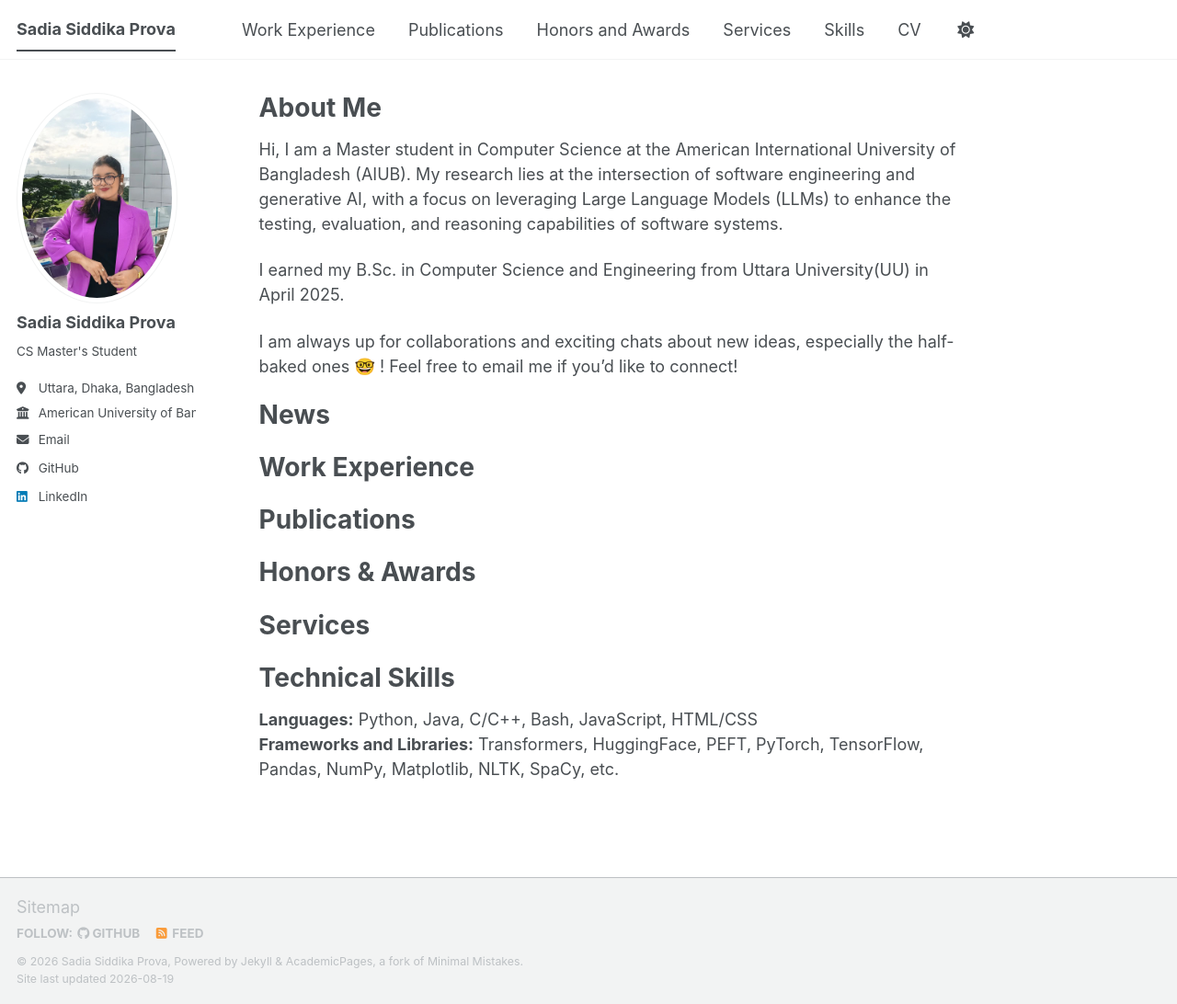
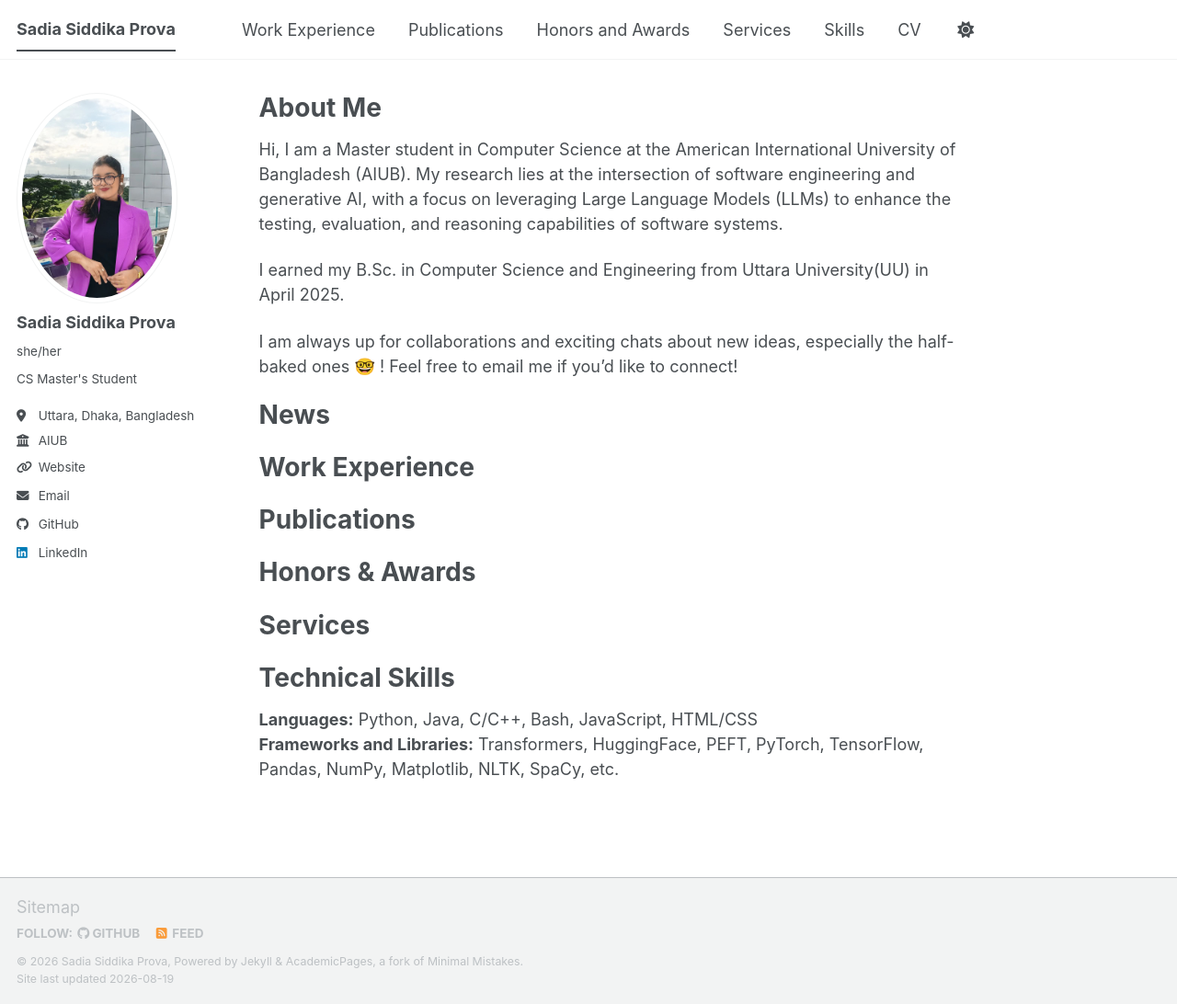
Before and after one commit to sadiaprova12/sadiaprova12.github.io, a Jekyll site: the page built from _pages/about.md, in a window 1280 px wide and 1092 px high. Shown: the whole window at 92% size. Built offline with Jekyll 4.4.1, drawn with Linux system fonts in a browser that asks for light colours; a script bundle is joined from its source files by our own code; library files that are not in the unit come from our copies.

Commit message:
aiub changes

```diff
--- a/_config.yml
+++ b/_config.yml
@@ -25,11 +25,11 @@ author:
   # Biographic information
   avatar           : "prova.jpeg"
   name             : "Sadia Siddika Prova"
-  pronouns         : # example: "she/her"
+  pronouns         : "she/her"
   bio              : "CS Master's Student"
   location         : "Uttara, Dhaka, Bangladesh"
-  employer         : "American University of Bangladesh (AIUB)"
-  uri              : # URL
+  employer         : "AIUB"
+  uri              : "https://www.aiub.edu/"
   email            : "provasadia2000@gmail.com"
 
   # Academic websites
@@ -51,7 +51,7 @@ author:
   bitbucket        : # Username - Update with your username on the site
   codepen          : # Username
   dribbble         : # Username
-  github           : "Dristi123"
+  github           : "sadiaprova12"
   kaggle           : # Username
   stackoverflow    : # User number or user number and name (i.e., use "1" or "1/jeff-atwood")
 
@@ -66,7 +66,7 @@ author:
   keybase          : # Username
   instagram        : # Username
   lastfm           : # Username
-  linkedin         : "https://www.linkedin.com/in/sadiaprova14/"
+  linkedin         : "sadiaprova12"
   mastodon         : # URL
   medium           : # URL
   pinterest        : # Username
```
